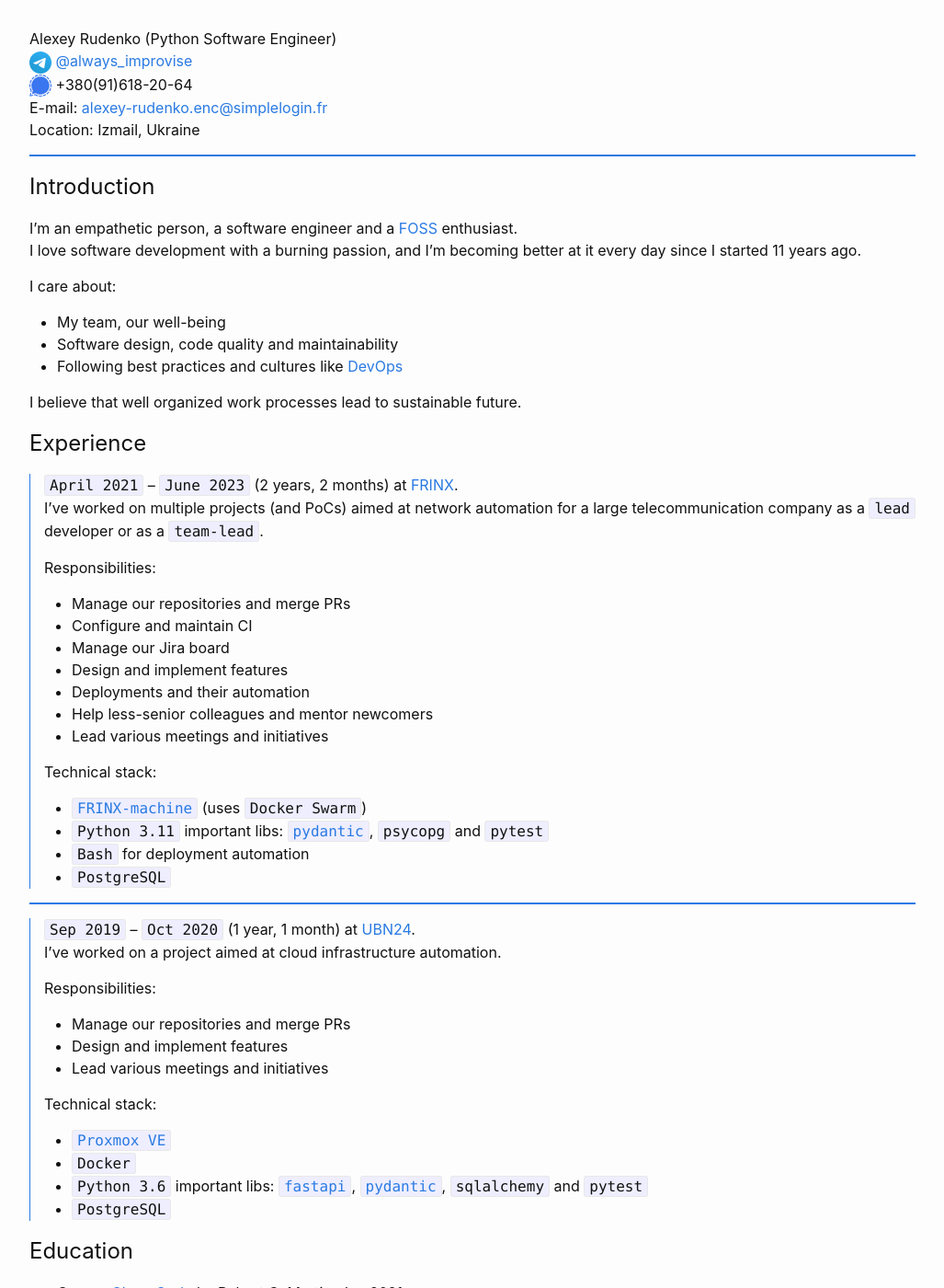
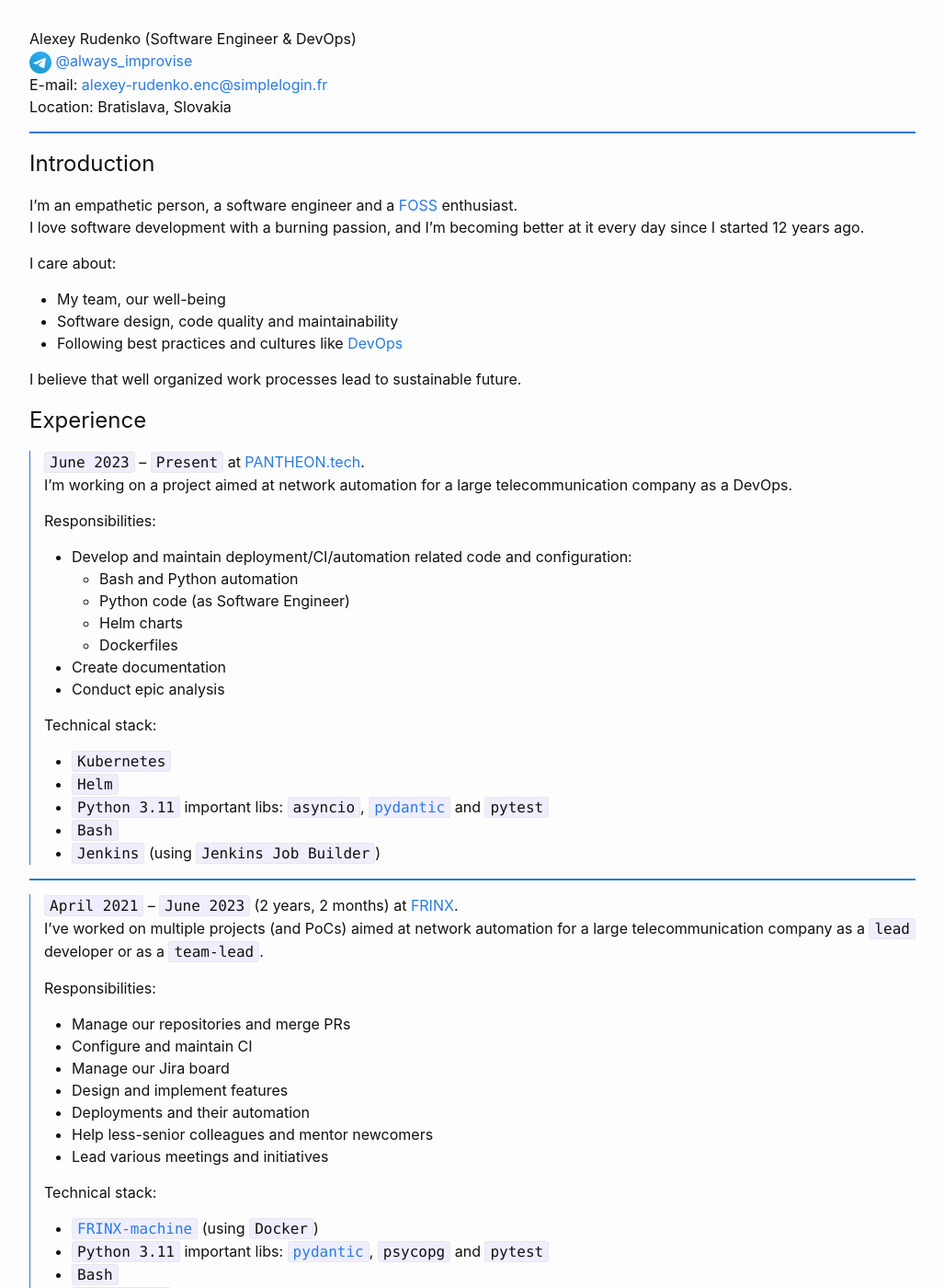
Before and after one commit to always-improvise/cv, a Jekyll site: the page built from index.markdown, in a window 1280 px wide and 1400 px high. Shown: the whole window at 92% size, without its empty margins (126-1153 px from the left). Built offline with Jekyll 4.4.1, drawn with Linux system fonts in a browser that asks for light colours.

Commit message:
Update doc

```diff
--- a/index.markdown
+++ b/index.markdown
@@ -2,17 +2,16 @@
 layout: base
 ---
 
-Alexey Rudenko (Python Software Engineer)<br>
+Alexey Rudenko (Software Engineer & DevOps)<br>
 [![telegram](assets/telegram-logo.svg){:height="24"}](https://telegram.org/) [@always_improvise](https://t.me/always_improvise)<br>
-[![signal](assets/signal-logo.svg){:height="24"}](https://www.signal.org/) +380(91)618-20-64<br>
 E-mail: [alexey-rudenko.enc@simplelogin.fr](mailto:alexey-rudenko.enc@simplelogin.fr)<br>
-Location: Izmail, Ukraine
+Location: Bratislava, Slovakia
 
 ---
 
 ## Introduction
 I'm an empathetic person, a software engineer and a [FOSS](https://en.wikipedia.org/wiki/Free_and_open-source_software) enthusiast.<br>
-I love software development with a burning passion, and I'm becoming better at it every day since I started 11 years ago.
+I love software development with a burning passion, and I'm becoming better at it every day since I started 12 years ago.
 
 I care about:
 - My team, our well-being
@@ -22,6 +21,27 @@ I care about:
 I believe that well organized work processes lead to sustainable future.
 
 ## Experience
+> `June 2023` -- `Present` at [PANTHEON.tech](https://pantheon.tech/).<br>
+> I'm working on a project aimed at network automation for a large telecommunication company as a DevOps.<br>
+>
+> Responsibilities:
+> - Develop and maintain deployment/CI/automation related code and configuration:
+>   - Bash and Python automation
+>   - Python code (as Software Engineer)
+>   - Helm charts
+>   - Dockerfiles
+> - Create documentation
+> - Conduct epic analysis
+>
+> Technical stack:
+> - `Kubernetes`
+> - `Helm`
+> - `Python 3.11` important libs: `asyncio`, [`pydantic`](https://github.com/pydantic/pydantic) and `pytest`
+> - `Bash`
+> - `Jenkins` (using `Jenkins Job Builder`)
+
+---
+
 > `April 2021` -- `June 2023` (2 years, 2 months) at [FRINX](https://frinx.io/).<br>
 > I've worked on multiple projects (and PoCs) aimed at network automation for a large telecommunication company as a `lead` developer or as a `team-lead`.<br>
 >
@@ -35,9 +55,9 @@ I believe that well organized work processes lead to sustainable future.
 > - Lead various meetings and initiatives
 >
 > Technical stack:
-> - [`FRINX-machine`](https://docs.frinx.io/frinx-machine/getting-started) (uses `Docker Swarm`)
+> - [`FRINX-machine`](https://docs.frinx.io/frinx-machine/getting-started) (using `Docker`)
 > - `Python 3.11` important libs: [`pydantic`](https://github.com/pydantic/pydantic), `psycopg` and `pytest`
-> - `Bash` for deployment automation
+> - `Bash`
 > - `PostgreSQL`
 
 ---
```
